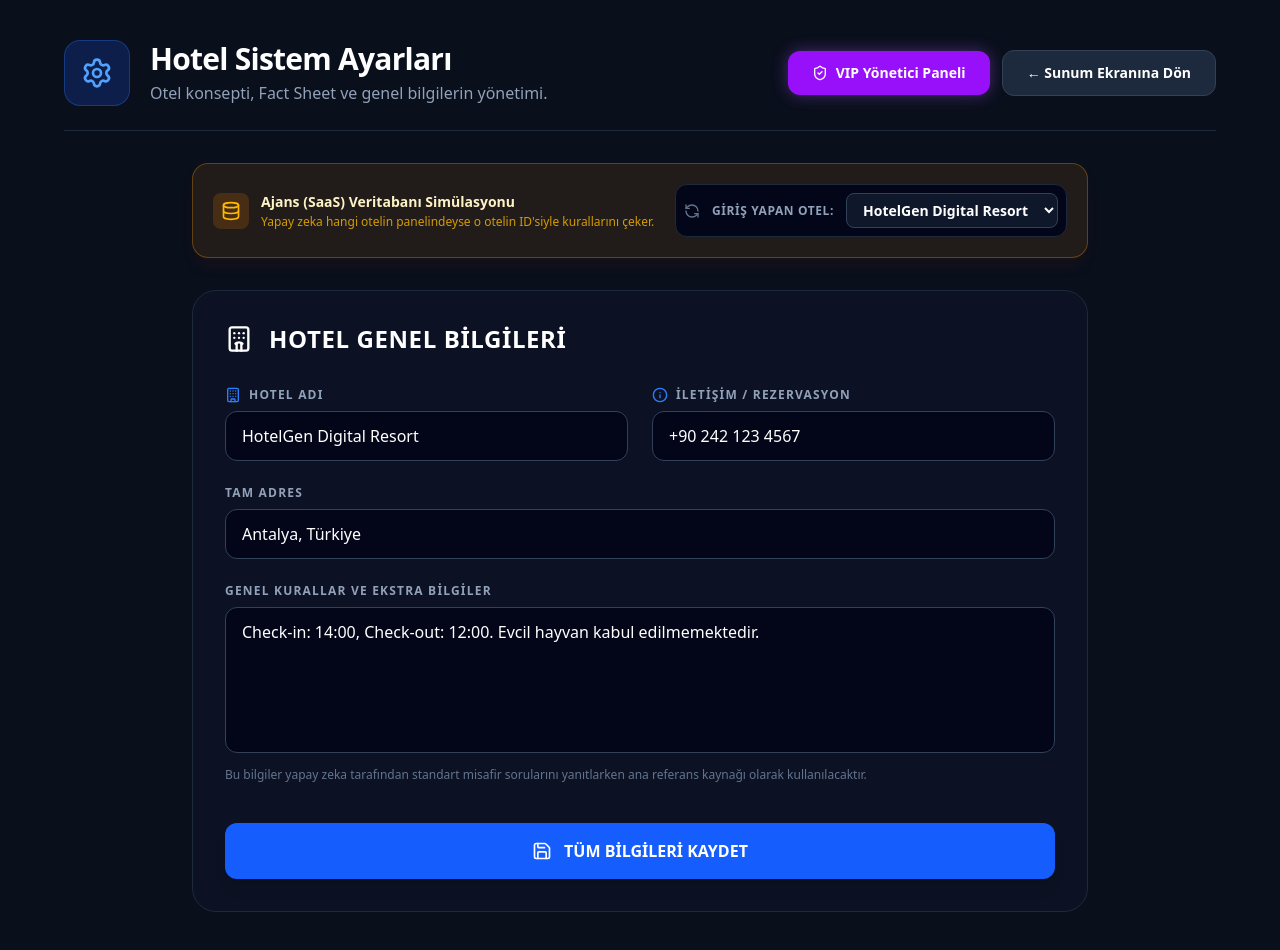
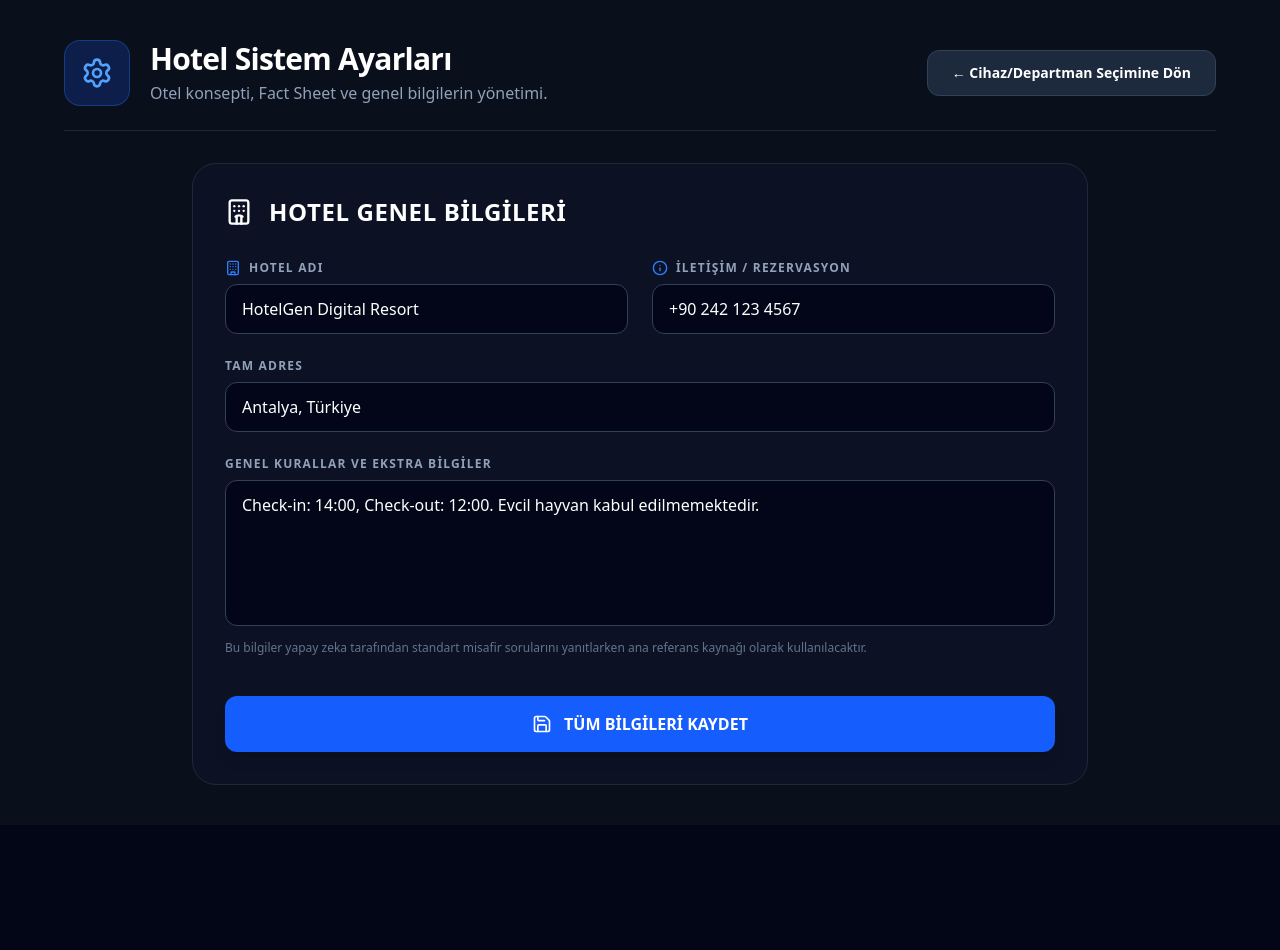
Before and after one commit to qltydigital-hub/HotelGenDigital, a Next.js app in the folder hotel-admin-dashboard/: page /settings in a window 1280 px wide. After the commit the page ends 825 px from the top, so only its background shows below. Built offline with nearby package versions, Linux system fonts and the light colour scheme; no server answers; sample sign-in values are in the browser's storage.

Commit message:
Auto-publish: Hotel ayarları ekranında yetkisiz kullanıcılar için UI kısıtlamaları (SaaS Müşteri UX) eklendi

```diff
--- a/hotel-admin-dashboard/src/app/settings/page.tsx
+++ b/hotel-admin-dashboard/src/app/settings/page.tsx
@@ -2,8 +2,10 @@
 import React, { useState } from 'react';
 import { Settings, Hotel, Save, CheckCircle2, Building, Info, ShieldCheck, Database, RefreshCcw } from 'lucide-react';
 import Link from 'next/link';
+import { useAuth } from '@/providers/AuthProvider';
 
 export default function SettingsPage() {
+    const { user } = useAuth();
     const [saved, setSaved] = useState(false);
 
     // Ajans Veritabanı Simülasyonu (SaaS için farklı oteller)
@@ -62,19 +64,28 @@ export default function SettingsPage() {
                         </div>
                     </div>
                     <div className="flex flex-col sm:flex-row items-center gap-3">
+                        {user && user.department === 'admin' ? (
+                            <>
                                 <Link href="/admin-panel" className="w-full sm:w-auto px-6 py-3 bg-purple-600 hover:bg-purple-500 rounded-xl font-bold transition-all shadow-[0_0_15px_rgba(168,85,247,0.4)] flex items-center justify-center gap-2 text-sm text-white">
                                     <ShieldCheck className="w-4 h-4" /> VIP Yönetici Paneli
                                 </Link>
                                 <Link href="/" className="w-full sm:w-auto px-6 py-3 bg-slate-800 hover:bg-slate-700 rounded-xl font-bold transition-all border border-slate-700 text-sm flex items-center justify-center gap-2">
                                     ← Sunum Ekranına Dön
                                 </Link>
+                            </>
+                        ) : (
+                            <Link href="/?login=settings" className="w-full sm:w-auto px-6 py-3 bg-slate-800 hover:bg-slate-700 rounded-xl font-bold transition-all border border-slate-700 text-sm flex items-center justify-center gap-2">
+                                ← Cihaz/Departman Seçimine Dön
+                            </Link>
+                        )}
                     </div>
                 </div>
 
                 <div className="flex justify-center">
                     <div className="w-full max-w-4xl">
 
-                        {/* Simulation UI Bar */}
+                        {/* Simulation UI Bar (Only visible to Agency SuperAdmins) */}
+                        {user && user.department === 'admin' && (
                             <div className="bg-amber-500/10 border border-amber-500/30 rounded-2xl p-5 mb-8 flex flex-col sm:flex-row items-center justify-between shadow-lg shadow-amber-900/10">
                                 <div className="flex items-center gap-3 mb-4 sm:mb-0">
                                     <div className="bg-amber-600/20 p-2 rounded-lg">
@@ -99,6 +110,7 @@ export default function SettingsPage() {
                                     </select>
                                 </div>
                             </div>
+                        )}
 
                         <form onSubmit={handleSave} className="bg-slate-900/50 border border-slate-800 rounded-3xl p-8 relative">
                             <div className="flex items-center justify-between mb-8">
```
Lines whose indentation alone changed are shown as unchanged.
